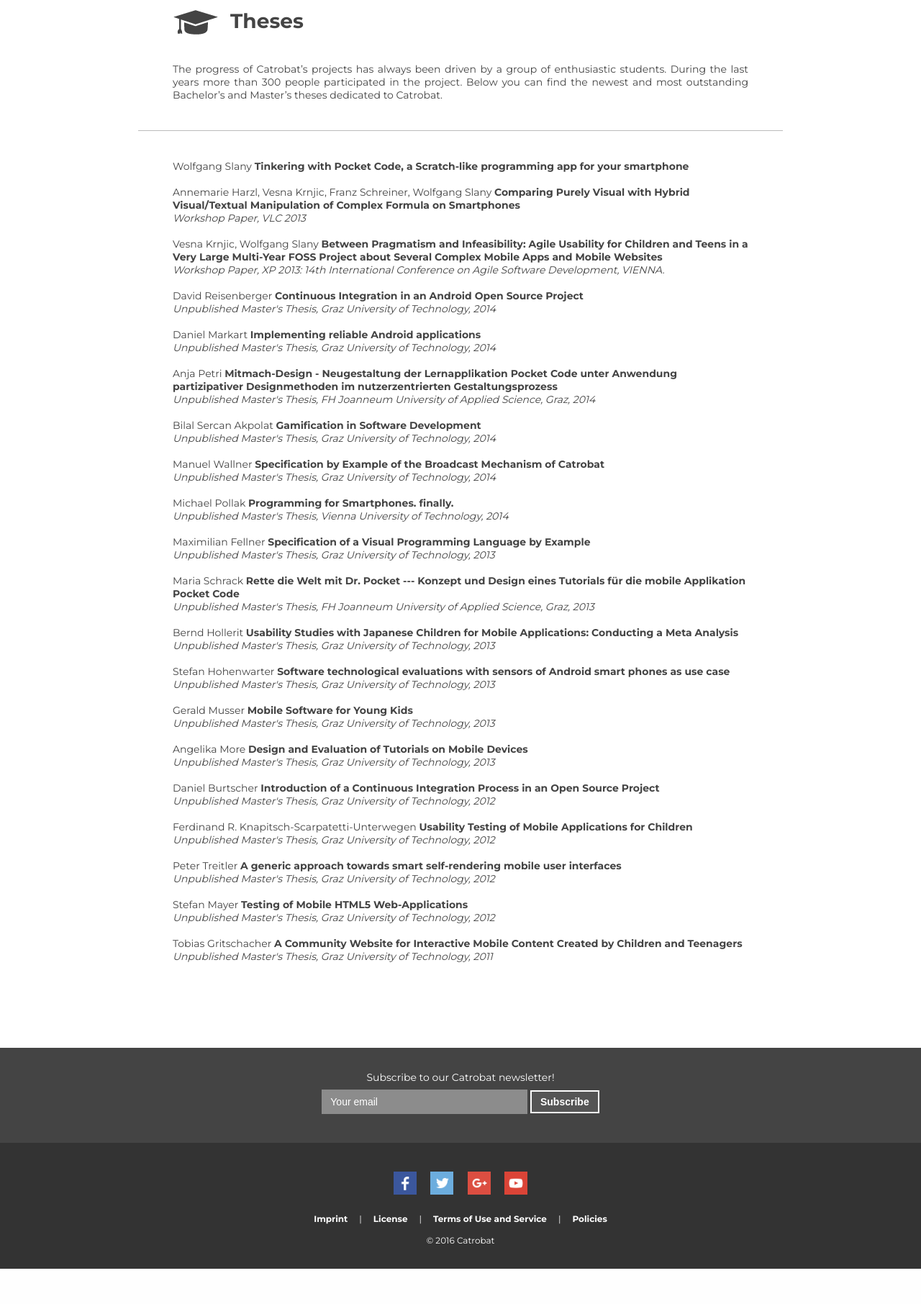
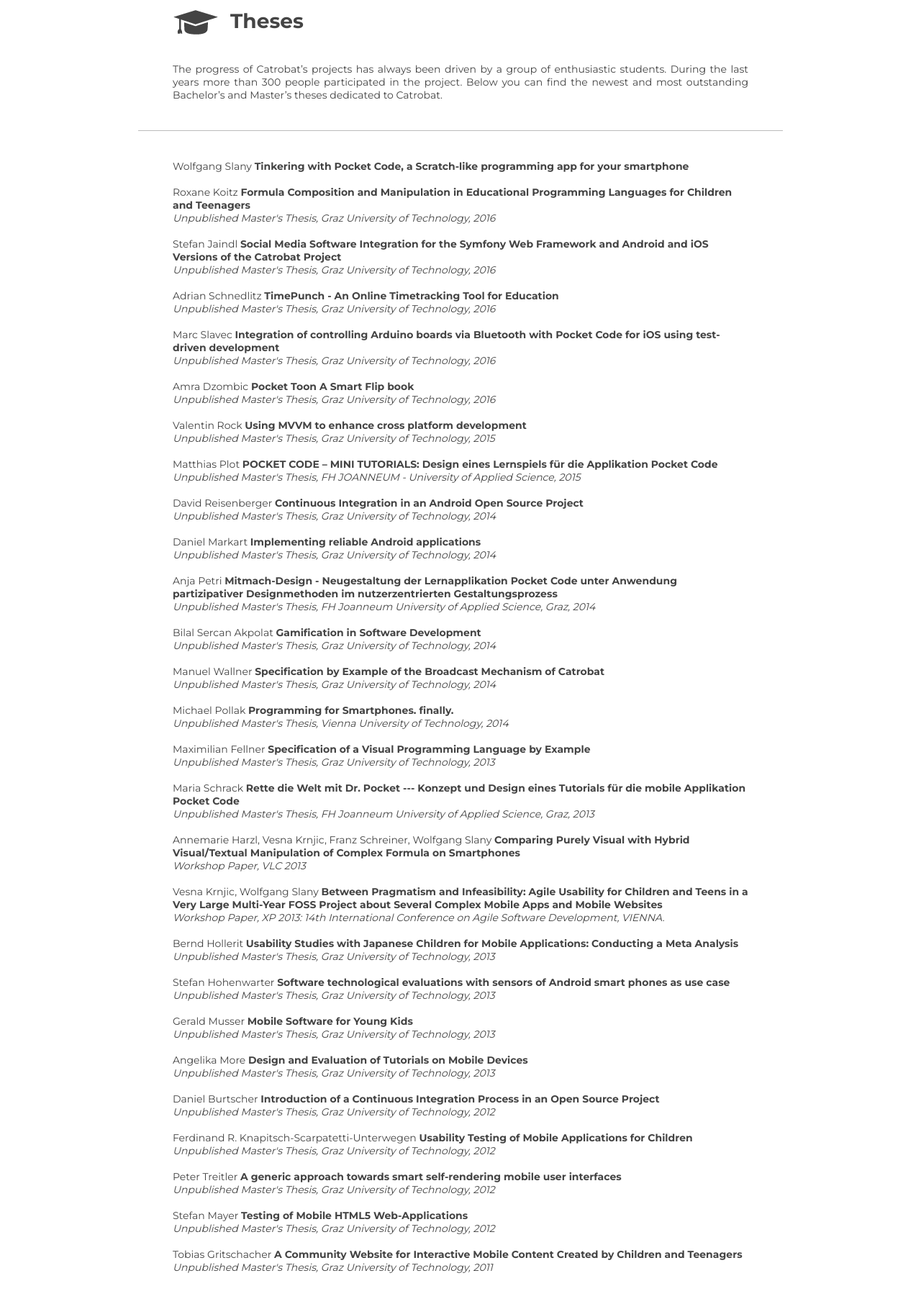
Before and after one commit to Catrobat/ended2020-Old_www.catrobat.org, a PHP site: page /index.php?page=research in a window 1280 px wide. Shown: the part 505-2317 px from the top of the page at 72% size. Before the commit the page ends 2268 px from the top, so only its background shows below. Run offline with PHP 8.4, Linux system fonts and the light colour scheme.

Commit message:
Added new theses, restructuring

```diff
--- a/research.php
+++ b/research.php
@@ -22,19 +22,45 @@
     </div><br />
 
     <div>
-      <div class="authors">Annemarie Harzl, Vesna Krnjic, Franz Schreiner, Wolfgang Slany</div>
-      <div class="title">Comparing Purely Visual with Hybrid Visual/Textual Manipulation of Complex Formula on Smartphones</div>
-      <div class="date">Workshop Paper, VLC 2013</div>
-  <!--<div class="down"><a href="http://www.ist.tugraz.at/catrobat/pub/Main/ThesesAndPublicationsAboutCatrobat/Comparing_Purely_Visual_with_Hybrid_Visual:Textual_Manipulation_of_Complex_Formula_on_Smartphones.pdf">Download</a></div>
-      <div class="down"><a href="http://www.ist.tugraz.at/catrobat/pub/Main/ThesesAndPublicationsAboutCatrobat/VLC2013Harzl.pptx">Download Presentation</a></div>-->
+      <div class="authors">Roxane Koitz</div>
+      <div class="title">Formula Composition and Manipulation in Educational Programming Languages for Children and Teenagers</div>
+      <div class="date">Unpublished Master's Thesis, Graz University of Technology, 2016</div>
+    </div><br />
+
+ 	<div>
+      <div class="authors">Stefan Jaindl</div>
+      <div class="title">Social Media Software Integration for the Symfony Web Framework and Android and iOS Versions of the Catrobat Project</div>
+      <div class="date">Unpublished Master's Thesis, Graz University of Technology, 2016</div>
+    </div><br />
+
+ 	<div>
+      <div class="authors">Adrian Schnedlitz</div>
+      <div class="title">TimePunch - An Online Timetracking Tool for Education</div>
+      <div class="date">Unpublished Master's Thesis, Graz University of Technology, 2016</div>
+    </div><br />
+
+	<div>
+      <div class="authors">Marc Slavec</div>
+      <div class="title">Integration of controlling Arduino boards via Bluetooth with Pocket Code for iOS using test-driven development</div>
+      <div class="date">Unpublished Master's Thesis, Graz University of Technology, 2016</div>
+    </div><br />
+
+     <div>
+      <div class="authors">Amra Dzombic</div>
+      <div class="title">Pocket Toon A Smart Flip book</div>
+      <div class="date">Unpublished Master's Thesis, Graz University of Technology, 2016</div>
+    </div><br />
+
+       <div>
+      <div class="authors">Valentin Rock</div>
+      <div class="title">Using MVVM to enhance cross platform development</div>
+      <div class="date">Unpublished Master's Thesis, Graz University of Technology, 2015</div>
     </div><br />
 
     <div>
-      <div class="authors">Vesna Krnjic, Wolfgang Slany</div>
-      <div class="title">Between Pragmatism and Infeasibility: Agile Usability for Children and Teens in a Very Large Multi-Year FOSS Project about Several Complex Mobile Apps and Mobile Websites</div>
-      <div class="date">Workshop Paper, XP 2013: 14th International Conference on Agile Software Development, VIENNA.</div>
-  <!--<div class="down"><a href="http://www.ist.tugraz.at/catrobat/pub/Main/ThesesAndPublicationsAboutCatrobat/xp2013_krnjic.pdf">Download</a></div>
-      <div class="down"><a href="http://www.ist.tugraz.at/catrobat/pub/Main/ThesesAndPublicationsAboutCatrobat/XP2013krnjic.pdf">Download Presentation</a></div>-->
+      <div class="authors">Matthias Plot</div>
+      <div class="title">POCKET CODE – MINI TUTORIALS: Design eines Lernspiels für die Applikation Pocket Code</div>
+      <div class="date">Unpublished Master's Thesis, FH JOANNEUM - University of Applied Science, 2015</div>
     </div><br />
 
     <div>
@@ -97,6 +123,22 @@
       <div class="date">Unpublished Master's Thesis, FH Joanneum University of Applied Science, Graz, 2013</div>
   <!-- <div class="down"><a href="http://www.ist.tugraz.at/catrobat/pub/Main/ThesesAndPublicationsAboutCatrobat/masterarbeit_schrack.pdf">Download</a></div>
   <div class="down"><a href="www.ist.tugraz.at/catrobat/pub/Main/ThesesAndPublicationsAboutCatrobat/Master_s_Thesis_Presentation_Maximilian_Fellner.ppt.zip">Download Presentation</a></div> -->
+    </div><br />
+
+    <div>
+      <div class="authors">Annemarie Harzl, Vesna Krnjic, Franz Schreiner, Wolfgang Slany</div>
+      <div class="title">Comparing Purely Visual with Hybrid Visual/Textual Manipulation of Complex Formula on Smartphones</div>
+      <div class="date">Workshop Paper, VLC 2013</div>
+  <!--<div class="down"><a href="http://www.ist.tugraz.at/catrobat/pub/Main/ThesesAndPublicationsAboutCatrobat/Comparing_Purely_Visual_with_Hybrid_Visual:Textual_Manipulation_of_Complex_Formula_on_Smartphones.pdf">Download</a></div>
+      <div class="down"><a href="http://www.ist.tugraz.at/catrobat/pub/Main/ThesesAndPublicationsAboutCatrobat/VLC2013Harzl.pptx">Download Presentation</a></div>-->
+    </div><br />
+
+    <div>
+      <div class="authors">Vesna Krnjic, Wolfgang Slany</div>
+      <div class="title">Between Pragmatism and Infeasibility: Agile Usability for Children and Teens in a Very Large Multi-Year FOSS Project about Several Complex Mobile Apps and Mobile Websites</div>
+      <div class="date">Workshop Paper, XP 2013: 14th International Conference on Agile Software Development, VIENNA.</div>
+  <!--<div class="down"><a href="http://www.ist.tugraz.at/catrobat/pub/Main/ThesesAndPublicationsAboutCatrobat/xp2013_krnjic.pdf">Download</a></div>
+      <div class="down"><a href="http://www.ist.tugraz.at/catrobat/pub/Main/ThesesAndPublicationsAboutCatrobat/XP2013krnjic.pdf">Download Presentation</a></div>-->
     </div><br />
 
     <div>
```
